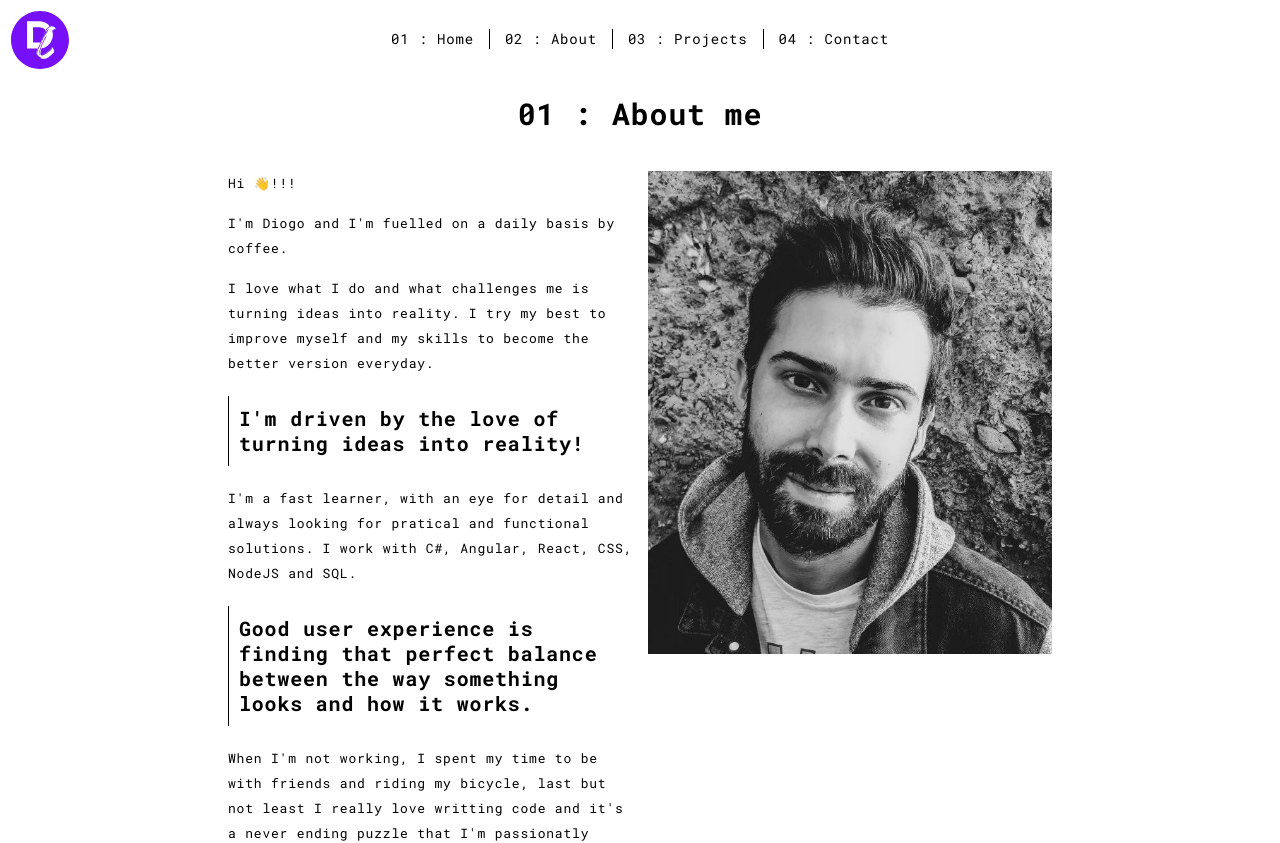
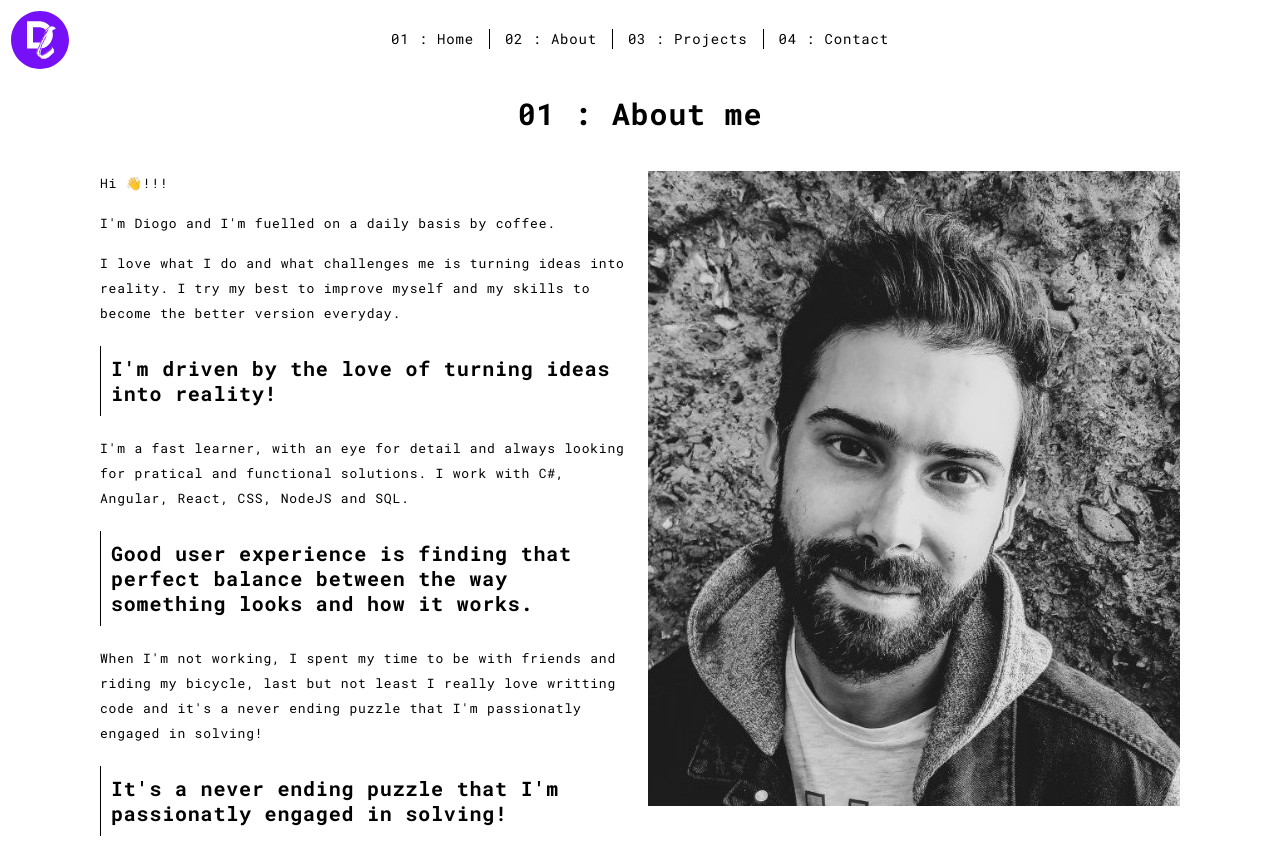
Before and after one commit to Diogo-P-Carvalho/portfolio, a React (Create React App) app: page /about in a window 1280 px wide. Shown: the top 843 px of the page. Built offline with nearby package versions, Linux system fonts and the light colour scheme.

Commit message:
final mvp

```diff
--- a/package.json
+++ b/package.json
@@ -1,6 +1,7 @@
 {
   "name": "portfolio",
   "version": "0.1.0",
+  "homepage": "https://github.com/Diogo-P-Carvalho/portfolio",
   "private": true,
   "dependencies": {
     "@fortawesome/fontawesome-svg-core": "^1.2.35",
--- a/src/components/about/About.css
+++ b/src/components/about/About.css
@@ -1,5 +1,5 @@
 article img {
-    justify-self: end;
+    justify-self: center;
 }
 
 .about-article {
@@ -17,15 +17,15 @@ h3 {
 }
 
 /* Media Queries */
-@media screen and (max-width: 992px) {
-    article img {
-        justify-self: center;
+@media screen and (min-width: 992px) {
+    .about-article {
+        grid-template-columns: 1fr 1fr;
+        /* padding: 0 8rem; */
     }
 }
 
-@media screen and (min-width: 992px) {
+@media screen and (min-width: 1367px) {
     .about-article {
-        grid-template-columns: 1fr 1fr;
         padding: 0 8rem;
     }
 }
--- a/src/components/about/About.js
+++ b/src/components/about/About.js
@@ -1,6 +1,6 @@
 import BackToTopButton from '../backToTopButton/BackToTopButton';
 import Footer from '../footer/Footer';
-import aboutImg from '../../assets/about2.jpg';
+import aboutImg from '../../assets/about.jpg';
 import './About.css';
 
 function About() {
--- a/src/components/contact/Contact.css
+++ b/src/components/contact/Contact.css
@@ -156,6 +156,12 @@ input[type="submit"] {
     }
 }
 
+@media screen and (max-width: 375px) {
+    .contact-container ul li {
+        font-size: 12px;
+    }
+}
+
 @media (hover: hover) and (pointer: fine) {
     input[type="submit"]:hover {
         background-color: var(--purple);
```
Also changed, not shown: src/assets/about.jpg, src/assets/about2.jpg (deleted).
